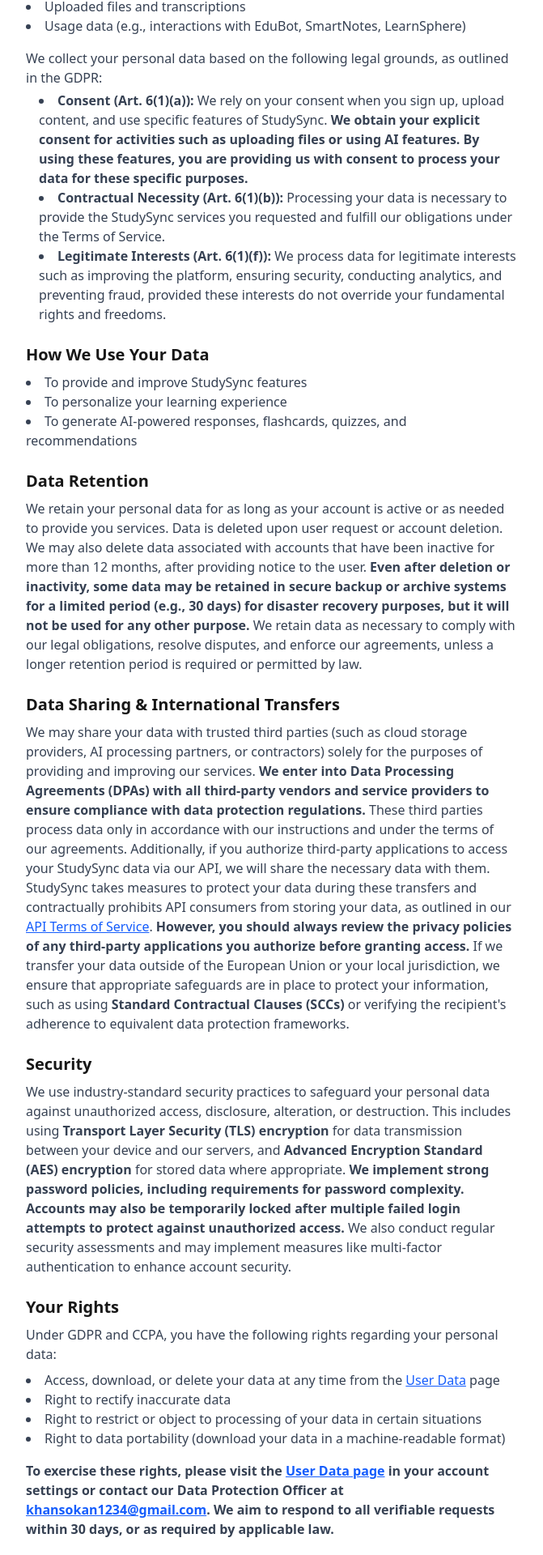
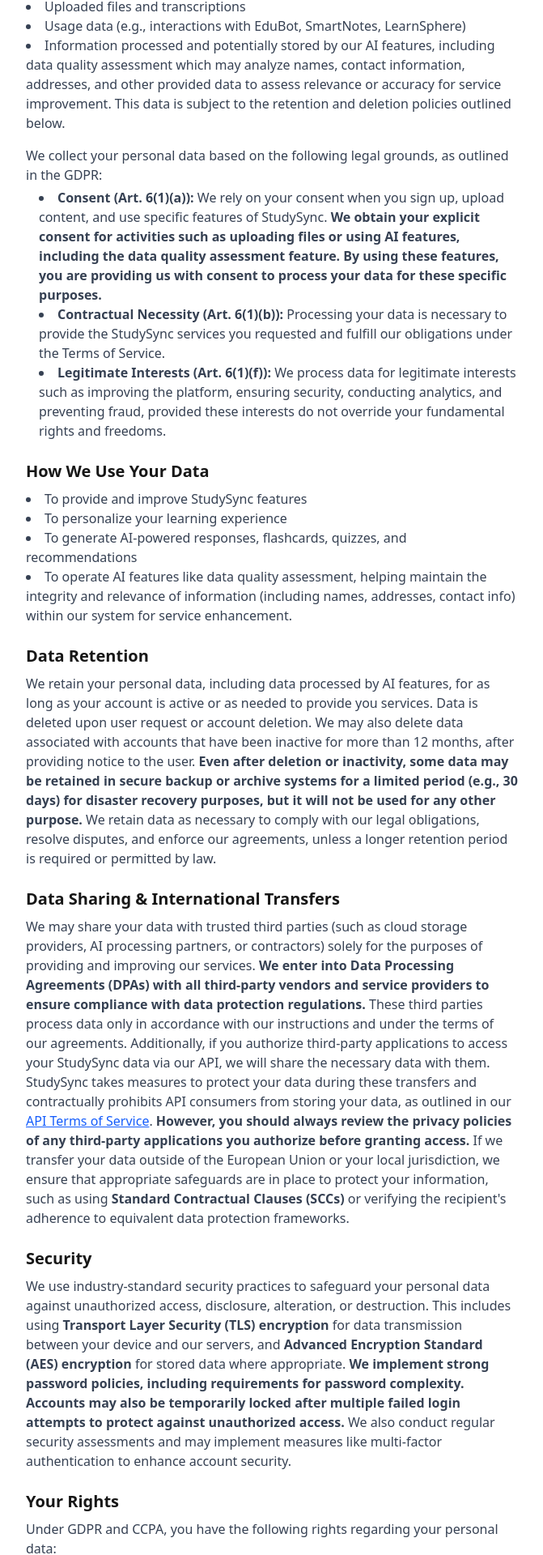
Before and after one commit to Zia-ullah-khan/studysync, a Next.js app: page /privacy in a window 1280 px wide. Shown: the part 516-2436 px from the top of the page at 81% size, without its empty margins (304-975 px from the left). Built offline with nearby package versions, Linux system fonts and the light colour scheme.

Commit message:
feat: update Privacy Policy to include details on AI data processing and retention practices

```diff
--- a/src/app/privacy/page.tsx
+++ b/src/app/privacy/page.tsx
@@ -19,11 +19,12 @@
           <li>Your account information (name, email, user ID)</li>
           <li>Uploaded files and transcriptions</li>
           <li>Usage data (e.g., interactions with EduBot, SmartNotes, LearnSphere)</li>
+          <li>Information processed and potentially stored by our AI features, including data quality assessment which may analyze names, contact information, addresses, and other provided data to assess relevance or accuracy for service improvement. This data is subject to the retention and deletion policies outlined below.</li>
         </ul>
         <p className="mb-4 text-gray-700 dark:text-gray-200">
           We collect your personal data based on the following legal grounds, as outlined in the GDPR:
           <ul className="list-disc list-inside ml-4 mt-1">
-            <li><strong>Consent (Art. 6(1)(a)):</strong> We rely on your consent when you sign up, upload content, and use specific features of StudySync. <strong>We obtain your explicit consent for activities such as uploading files or using AI features. By using these features, you are providing us with consent to process your data for these specific purposes.</strong></li>
+            <li><strong>Consent (Art. 6(1)(a)):</strong> We rely on your consent when you sign up, upload content, and use specific features of StudySync. <strong>We obtain your explicit consent for activities such as uploading files or using AI features, including the data quality assessment feature. By using these features, you are providing us with consent to process your data for these specific purposes.</strong></li>
             <li><strong>Contractual Necessity (Art. 6(1)(b)):</strong> Processing your data is necessary to provide the StudySync services you requested and fulfill our obligations under the Terms of Service.</li>
             <li><strong>Legitimate Interests (Art. 6(1)(f)):</strong> We process data for legitimate interests such as improving the platform, ensuring security, conducting analytics, and preventing fraud, provided these interests do not override your fundamental rights and freedoms.</li>
           </ul>
@@ -33,10 +34,11 @@
           <li>To provide and improve StudySync features</li>
           <li>To personalize your learning experience</li>
           <li>To generate AI-powered responses, flashcards, quizzes, and recommendations</li>
+          <li>To operate AI features like data quality assessment, helping maintain the integrity and relevance of information (including names, addresses, contact info) within our system for service enhancement.</li>
         </ul>
         <h2 className="text-xl font-semibold mt-6 mb-2">Data Retention</h2>
         <p className="mb-4 text-gray-700 dark:text-gray-200">
-          We retain your personal data for as long as your account is active or as needed to provide you services. Data is deleted upon user request or account deletion. We may also delete data associated with accounts that have been inactive for more than 12 months, after providing notice to the user. <strong>Even after deletion or inactivity, some data may be retained in secure backup or archive systems for a limited period (e.g., 30 days) for disaster recovery purposes, but it will not be used for any other purpose.</strong> We retain data as necessary to comply with our legal obligations, resolve disputes, and enforce our agreements, unless a longer retention period is required or permitted by law.
+          We retain your personal data, including data processed by AI features, for as long as your account is active or as needed to provide you services. Data is deleted upon user request or account deletion. We may also delete data associated with accounts that have been inactive for more than 12 months, after providing notice to the user. <strong>Even after deletion or inactivity, some data may be retained in secure backup or archive systems for a limited period (e.g., 30 days) for disaster recovery purposes, but it will not be used for any other purpose.</strong> We retain data as necessary to comply with our legal obligations, resolve disputes, and enforce our agreements, unless a longer retention period is required or permitted by law.
         </p>
         <h2 className="text-xl font-semibold mt-6 mb-2">Data Sharing & International Transfers</h2>
         <p className="mb-4 text-gray-700 dark:text-gray-200">
@@ -56,10 +58,7 @@
           <li>Right to restrict or object to processing of your data in certain situations</li>
           <li>Right to data portability (download your data in a machine-readable format)</li>
         </ul>
-        <p className="mb-4 text-gray-700 dark:text-gray-200">
-          <strong>To exercise these rights, please visit the <Link href="/userdata" className="text-blue-600 dark:text-blue-400 underline">User Data page</Link> in your account settings or contact our Data Protection Officer at <a href="mailto:khansokan1234@gmail.com" className="text-blue-600 dark:text-blue-400 underline">khansokan1234@gmail.com</a>. We aim to respond to all verifiable requests within 30 days, or as required by applicable law.</strong>
-        </p>
-        <h2 className="text-xl font-semibold mt-6 mb-2">CCPA: California Privacy Rights</h2>
+        <p className="mb-4 text-gray-700 dark:text-gray-200"/>
         <ul className="list-disc list-inside mb-4 text-gray-700 dark:text-gray-200">
           <li>We do <strong>not</strong> sell your personal information to third parties.</li>
           <li>California users have the right to request access to, or deletion of, their personal data.</li>
```
